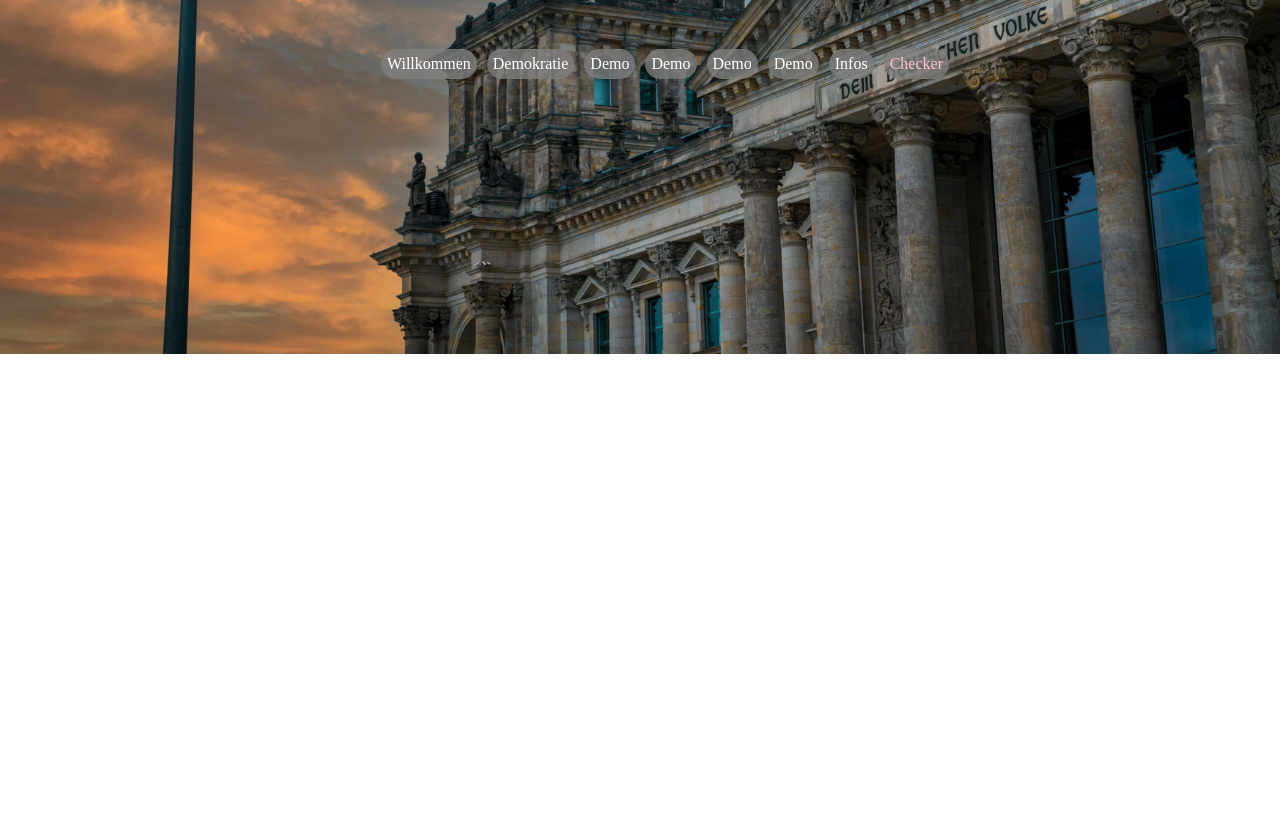
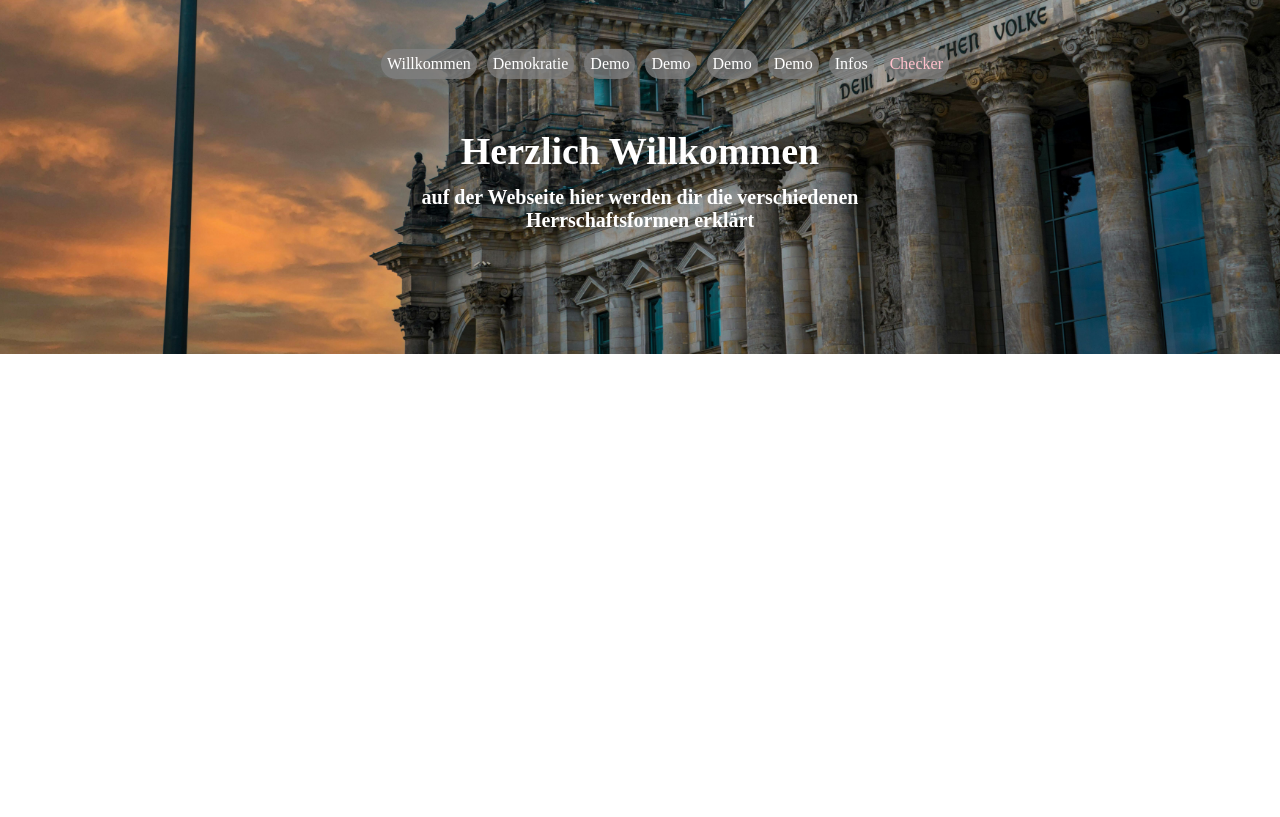
Before and after one commit to xjasxer/Staatsformen, a PHP site: page / in a window 1280 px wide. Shown: the top 817 px of the page. Before the commit the page ends 354 px from the top, so only its background shows below. Run offline with PHP 8.4, Linux system fonts and the light colour scheme.

Commit message:
text titel und unterschirft hinuzgefügt / picture angepasst

```diff
--- a/index.html
+++ b/index.html
@@ -9,11 +9,7 @@
 <body>
 
 
-    <div class="picture">
-
-
-
-    </div>
+    <div class="picture"> </div>
 
 <nav>
     <ul>
@@ -27,6 +23,9 @@
 <li class="checker">Checker</li>
 </ul>
 </menu>
+
+<h1 id="title" class="center">Herzlich Willkommen</h1>
+<h3 id="unterschrift" class="center">auf der Webseite hier werden dir die verschiedenen <br> Herrschaftsformen erklärt</h3>
 
 
 
--- a/willkommen.css
+++ b/willkommen.css
@@ -1,4 +1,12 @@
 /* Styling */
+
+/* Var */
+.center {
+    text-align: center;
+}
+/* ----- */
+
+
 body {
     height: 100%;
 }
@@ -26,6 +34,14 @@ nav a {
     color: black;
     display: block;
 }
+#title {
+color: white;
+
+}
+#unterschrift {
+color: white;
+}
+
 /* Pos/size IPad */
 @media screen and (max-width: 1640px) {
 /* Checker */
@@ -47,6 +63,15 @@ nav a {
     background-position-y: -500px;
     background-size: cover;
 }
+#title {
+    font-size: 38px;
+    margin-bottom: -7px;
+    margin-top: 50px;
+
+    }
+#unterschrift {
+   font-size: 20px;
+    }
 }
 /* Pos/size PC */
 @media screen and (min-width: 1640px) {
@@ -55,6 +80,9 @@ nav a {
     color: rgb(255, 0, 0);
 }
 /* Checker*/
+nav {
+    transform: translate(0,-350px);
+}
 nav a {
     color: rgb(255, 255, 255);
     font-size: 18px;
@@ -64,14 +92,15 @@ nav a {
     height: 390px;
     transform: translate(-7.9px,-20px);
     background-repeat: no-repeat;
-    background-position-y: -2100px;
+    background-position-y: -3000px;
+    background-position-x: -4500px;
 }
-
-
-
-
-
-
-
-
+#title {
+    font-size: 50px;
+    margin-bottom: -7px;
+    margin-top: 50px;
+    }
+#unterschrift {
+   font-size: 22px;
+    }
 }
```
